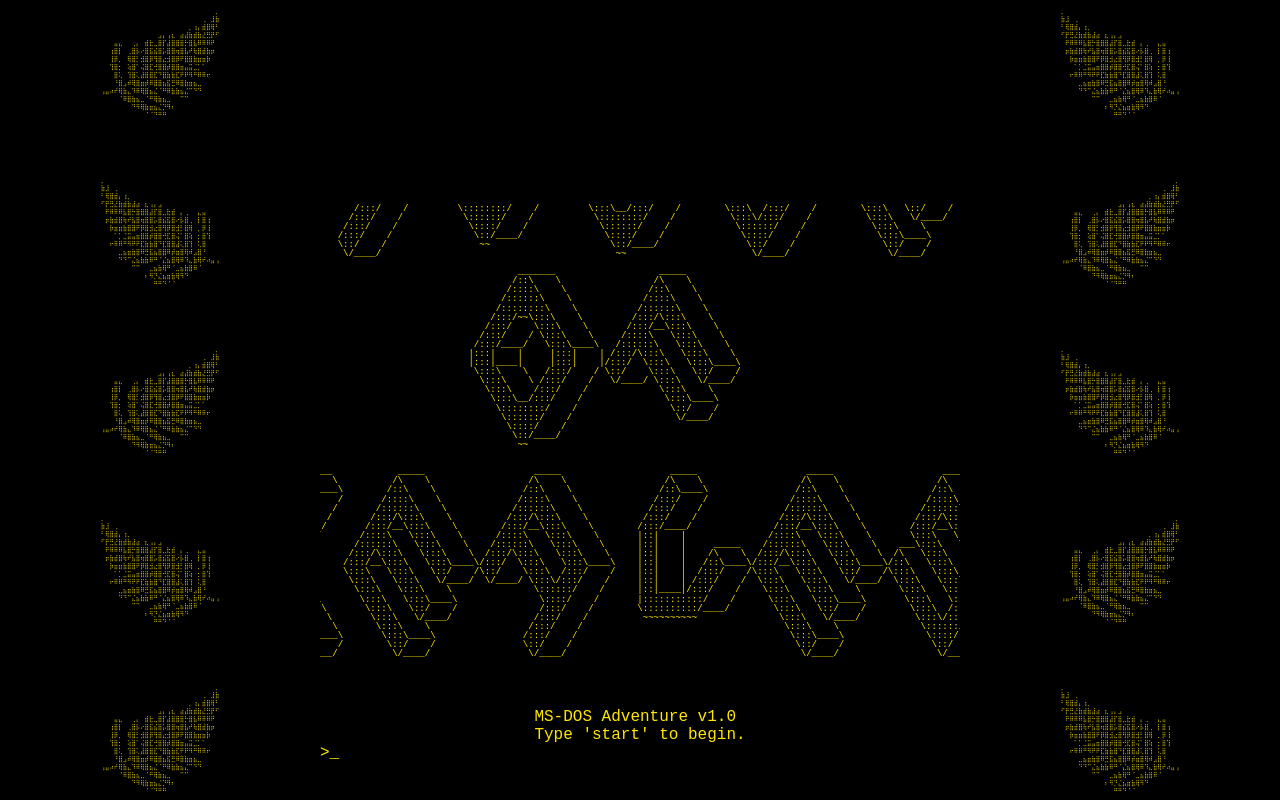
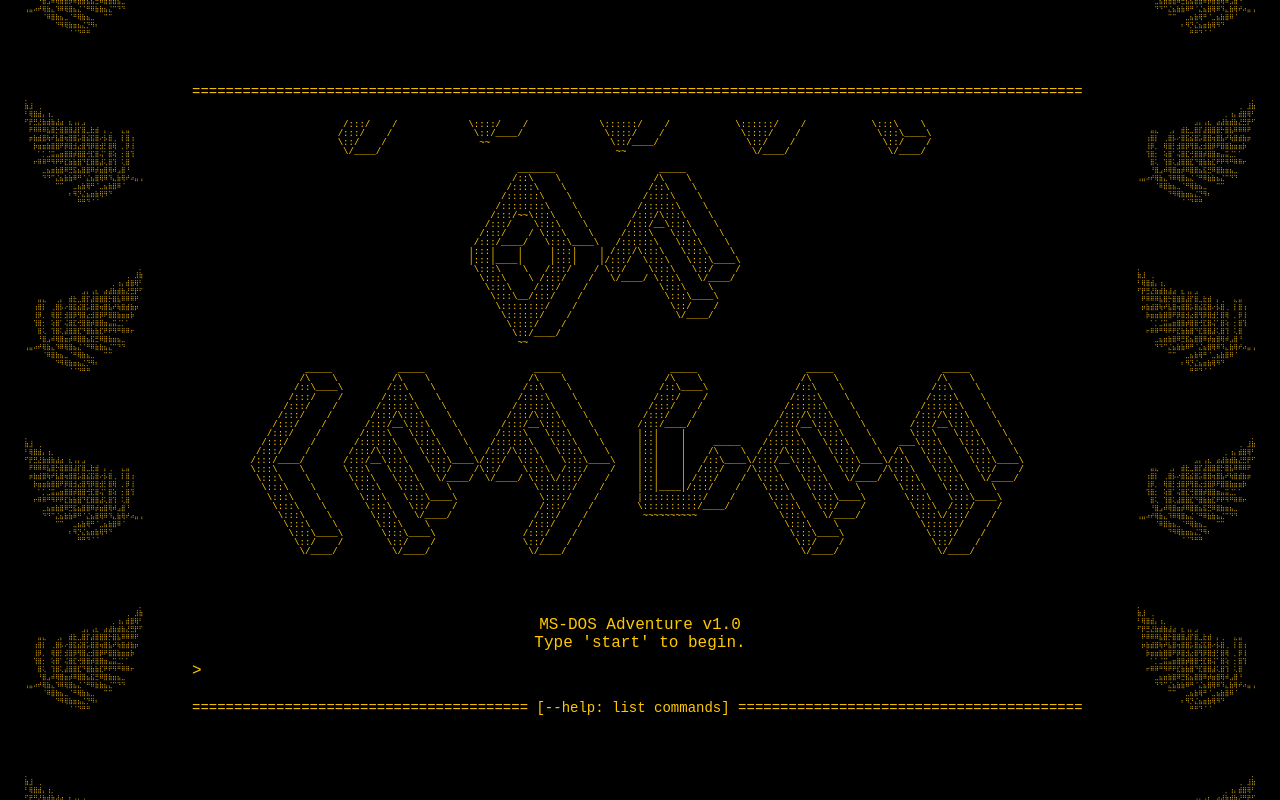
Before and after one commit to TrevorOsterman/this-is-not-for-you, a React (Create React App) app: page / in a window 1280 px wide. Shown: the top 800 px of the page. Built offline with nearby package versions, Linux system fonts and the light colour scheme.

Commit message:
borders added

```diff
--- a/src/App.css
+++ b/src/App.css
@@ -2,18 +2,37 @@
   margin: 0;
   padding: 0;
   background-color: black;
+    color: hsl(47, 100%, 50%);
 }
 
 *:focus {
   outline: none;
 }
 
+.bg-black {
+  background: black;
+}
+.font-mono {
+  font-family: "Courier New", monospace;
+}
+.animate-pulse {
+  animation: blink 1s step-start infinite;
+}
+
+.info-text {
+  position:absolute;
+}
+
 .App {
-  display: grid;
-  grid-template-columns: 1fr 2fr 1fr;
+  display: flex;
+  flex-direction: row;
   background-color: black;
-  justify-content: center;
+  justify-content: space-around;
   align-items: center;
   width: 100vw;
   height: 100vh;
 }
+
+.app-terminal {
+  width: 70%;
+}
--- a/src/App.tsx
+++ b/src/App.tsx
@@ -1,14 +1,20 @@
 import React from "react";
-import Wrapper from "./ui/Terminal/Terminal";
+
+import Terminal from "./ui/Terminal/Terminal";
+import Banner from "./ui/Banner/Banner";
+import Divider from "./ui/Divider";
 
 import "./App.css";
-import Banner from "./ui/Banner/Banner";
 
 function App() {
   return (
     <div className="App w-screen h-screen bg-black text-green-400 font-mono text-lg p-4 outline-none">
       <Banner />
-      <Wrapper />
+      <div className="app-terminal">
+        <Divider />
+        <Terminal />
+        <Divider text=" [--help: list commands] " />
+      </div>
       <Banner mirror />
     </div>
   );
--- a/src/sections.ts
+++ b/src/sections.ts
@@ -16,6 +16,13 @@
 };
 
 const sections: Record<string, Section> = {
+  title: {
+    text: ["MS-DOS Adventure v1.0", "Type 'start' to begin."],
+    choices: {
+      start: () => updateSection("start"),
+      quit: () => updateText(["Game over. Refresh to restart."]),
+    },
+  },
   intro: {
     text: ["Piss.", "And buns."],
     choices: {
--- /dev/null
+++ b/src/ui/Divider.tsx
@@ -0,0 +1,84 @@
+import React, { useEffect, useRef, useState } from "react";
+
+type Props = {
+  char?: string;
+  fontSize?: string;
+  className?: string;
+  text?: string;
+};
+
+const DynamicBorderWithHelp: React.FC<Props> = ({
+  char = "=",
+  fontSize = "14px",
+  className,
+  text = "",
+}) => {
+  const containerRef = useRef<HTMLDivElement>(null);
+  const measurerRef = useRef<HTMLSpanElement>(null);
+  const [line, setLine] = useState("");
+
+  const buildLine = () => {
+    const container = containerRef.current;
+    const measurer = measurerRef.current;
+    if (!container || !measurer) return;
+
+    const containerWidth = container.clientWidth;
+    const charWidth = measurer.getBoundingClientRect().width || 1;
+
+    // Total number of characters that can fit
+    const totalCount = Math.floor(containerWidth / charWidth);
+
+    // Make sure text fits
+    const helpLength = text.length;
+    const remaining = Math.max(totalCount - helpLength, 0);
+
+    // Split remaining '='s evenly on both sides
+    const leftCount = Math.floor(remaining / 2);
+    const rightCount = remaining - leftCount;
+
+    const newLine =
+      char.repeat(leftCount) + text + char.repeat(rightCount);
+
+    setLine(newLine);
+  };
+
+  useEffect(() => {
+    buildLine();
+    window.addEventListener("resize", buildLine);
+    return () => window.removeEventListener("resize", buildLine);
+  }, []);
+
+  return (
+    <div
+      ref={containerRef}
+      className={"divider"}
+      style={{
+        fontFamily: "monospace",
+        fontSize,
+        whiteSpace: "nowrap",
+        overflow: "hidden",
+          userSelect: "none",
+        padding: "20px 0"
+      }}
+    >
+      {/* hidden measurer */}
+      <span
+        ref={measurerRef}
+        style={{
+          position: "absolute",
+          visibility: "hidden",
+          height: 0,
+          fontFamily: "monospace",
+          fontSize,
+        }}
+      >
+        {char}
+      </span>
+
+      {/* visible line */}
+      <span aria-hidden>{line}</span>
+    </div>
+  );
+};
+
+export default DynamicBorderWithHelp;
--- a/src/ui/Prompts/PromptGroup.tsx
+++ b/src/ui/Prompts/PromptGroup.tsx
@@ -6,12 +6,12 @@
 }) => {
   return (
     <>
-      {prevCmd && <div className="previous-command">{`>> ${prevCmd}`}</div>}
       <div className="line-group">
         {lines?.map((line, i) => (
           <div key={i}>{line}</div>
         ))}
       </div>
+      {prevCmd && <div className="previous-command">{`>> ${prevCmd}`}</div>}
     </>
   );
 };
--- a/src/ui/Terminal/Terminal.styles.css
+++ b/src/ui/Terminal/Terminal.styles.css
@@ -1,28 +1,17 @@
-.bg-black {
-  background: black;
-}
-.text-green-400 {
-  color: hsl(54, 100%, 50%);
-}
-.font-mono {
-  font-family: "Courier New", monospace;
-}
-.animate-pulse {
-  animation: blink 1s step-start infinite;
-}
 
-.wrapper-container {
+
+.terminal-container {
   display: flex;
   flex-direction: column;
   justify-content: space-between;
   align-items: center;
-  width: 50vw;
+  width: 100%;
   height: 70vh;
   overflow: auto;
   scrollbar-width: none; /* For Firefox */
 }
 
-.wrapper-container::-webkit-scrollbar {
+.terminal-container::-webkit-scrollbar {
   display: none; /* For Chrome, Safari, and Opera */
 }
 
--- a/src/ui/Terminal/Terminal.tsx
+++ b/src/ui/Terminal/Terminal.tsx
@@ -10,7 +10,7 @@
 const Terminal: React.FC = () => {
   const [lineGroups, setLineGroups] = useState<string[][]>([]);
   const [buffer, setBuffer] = useState("");
-  const [state, setState] = useState("intro");
+  const [state, setState] = useState("title");
   const [cmdHistory, setCmdHistory] = useState<string[]>([]);
 
   const terminalRef = useRef<HTMLDivElement>(null);
@@ -24,6 +24,13 @@
       terminalRef.current.scrollTop = terminalRef.current.scrollHeight;
     }
   }, [lineGroups]);
+
+  useEffect(() => {
+    if (sections[state]) {
+      setLineGroups([sections[state].text]);
+    }
+    return () => {};
+  }, []);
 
   const handleCommand = (cmd: string) => {
     const currentSection = sections[state];
@@ -65,13 +72,9 @@
       tabIndex={0}
       ref={terminalRef}
       onKeyDown={handleKeyDown}
-      className="wrapper-container"
+      className="terminal-container"
     >
       <Title />
-      <div className="info-text">
-        <p>MS-DOS Adventure v1.0</p>
-        <p>Type 'start' to begin.</p>
-      </div>
       <Prompts>
         {lineGroups &&
           lineGroups.map((lineGroup, idx) => (
```
Also changed, not shown: 1 other file (tests, documents, lock files or other folders).
